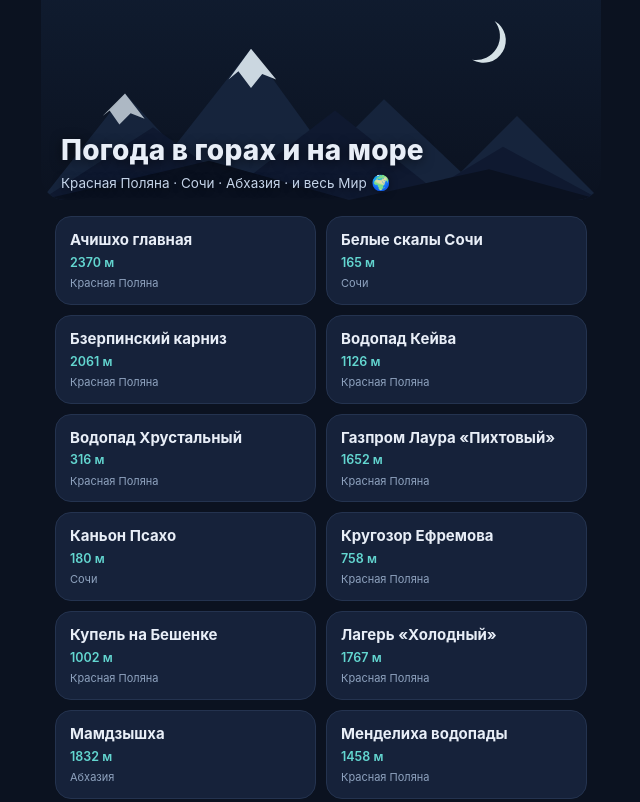
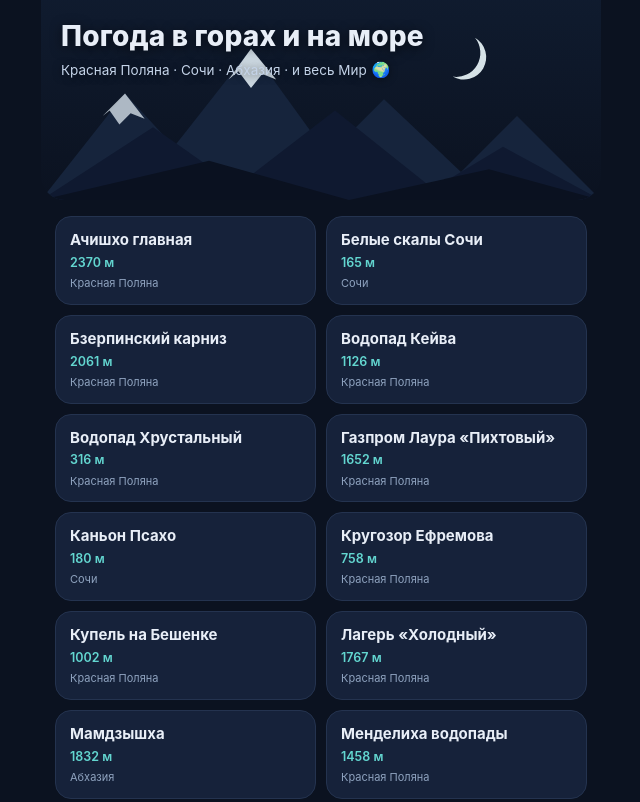
Before and after one commit to happymanalexey-coder/kp-weather, a website: page index.html in a window 1280 px wide. Shown: the top 802 px of the page, without its empty margins (319-959 px from the left). Drawn offline with Linux system fonts and the light colour scheme.

Commit message:
Суммы 0/100/500; заголовок наверху; луна ниже-левее; автосролл только при выборе суммы

```diff
--- a/app.js
+++ b/app.js
@@ -35,8 +35,6 @@ const MF_MAP = {
         Telegram.WebApp.ready();
         Telegram.WebApp.expand();
         applyTgColors();
-        // клавиатура в мини-аппе меняет viewport — держим кнопку подписки видимой
-        if (Telegram.WebApp.onEvent) Telegram.WebApp.onEvent("viewportChanged", scrollDonateBtn);
       }
     } catch (e) {}
   };
@@ -529,8 +527,8 @@ function donateHtml() {
     <div class="donate-panel pulse">
       <div class="dp-title">Поддержать проект — любая сумма от 0 ₽/мес</div>
       <div class="dp-amounts">
-        ${[0, 10, 20, 30, 50, 100].map(a => `<button class="dp-amt" data-amt="${a}" onclick="donatePick(this)">${a} ₽</button>`).join("")}
-        <input class="dp-custom" placeholder="своя сумма" inputmode="numeric" oninput="donateCustom(this)" onfocus="scrollDonateBtn()">
+        ${[0, 100, 500].map(a => `<button class="dp-amt" data-amt="${a}" onclick="donatePick(this)">${a} ₽</button>`).join("")}
+        <input class="dp-custom" placeholder="своя сумма" inputmode="numeric" oninput="donateCustom(this)">
       </div>
       <button class="dp-go" onclick="donateGo()">Оформить подписку</button>
     </div>`;
@@ -548,26 +546,9 @@ function renderPanels() {
   dpAmount = null;
 }
 
-/* Кнопка «Оформить подписку» всегда должна быть видна.
-   ВАЖНО: viewportChanged срабатывает и при смене темы — поэтому без явного
-   force скроллим только когда открыта клавиатура (фокус в поле суммы). */
-function scrollDonateBtn(force) {
-  if (!force) {
-    const ae = document.activeElement;
-    if (!ae || !ae.classList || !ae.classList.contains("dp-custom")) return;
-  }
-  setTimeout(() => {
-    const btns = [...document.querySelectorAll(".donate-panel .dp-go")].filter(b => b.offsetParent);
-    const btn = btns[btns.length - 1];
-    if (btn) btn.scrollIntoView({ behavior: "smooth", block: "end" });
-  }, 120);
-}
-// браузерный фолбэк: клавиатура уменьшает visualViewport
-if (window.visualViewport) {
-  window.visualViewport.addEventListener("resize", () => {
-    if (window.visualViewport.height < window.innerHeight * 0.85) scrollDonateBtn();
-  });
-}
+/* Скролл к кнопке «Оформить подписку» — только по явному выбору суммы
+   (см. donatePick). Никаких автосроллов по viewport/фокусу: иначе
+   приложение «тянет» к подписке и не даёт смотреть контент. */
 
 function donatePick(btn) {
   const panel = btn.closest(".donate-panel");
--- a/index.html
+++ b/index.html
@@ -24,22 +24,22 @@
         </g>
         <g id="theme-toggle" class="theme-toggle" onclick="toggleTheme()" role="button" aria-label="Переключить тему">
           <g class="moon-g">
-            <path d="M316 30 A16 16 0 0 1 316 62 A17.14 17.14 0 0 0 316 30 Z" fill="#e8f4f8" opacity="0.92" transform="rotate(30 316 46)"/>
+            <path d="M302 42 A16 16 0 0 1 302 74 A17.14 17.14 0 0 0 302 42 Z" fill="#e8f4f8" opacity="0.92" transform="rotate(30 302 58)"/>
           </g>
           <g class="sun-g">
-            <circle cx="316" cy="46" r="10" fill="#ffd166"/>
+            <circle cx="302" cy="58" r="10" fill="#ffd166"/>
             <g stroke="#ffd166" stroke-width="2.2" stroke-linecap="round">
-              <line x1="329" y1="46" x2="333.5" y2="46"/>
-              <line x1="325.2" y1="55.2" x2="328.4" y2="58.4"/>
-              <line x1="316" y1="59" x2="316" y2="63.5"/>
-              <line x1="306.8" y1="55.2" x2="303.6" y2="58.4"/>
-              <line x1="303" y1="46" x2="298.5" y2="46"/>
-              <line x1="306.8" y1="36.8" x2="303.6" y2="33.6"/>
-              <line x1="316" y1="33" x2="316" y2="28.5"/>
-              <line x1="325.2" y1="36.8" x2="328.4" y2="33.6"/>
+              <line x1="315" y1="58" x2="319.5" y2="58"/>
+              <line x1="311.2" y1="67.2" x2="314.4" y2="70.4"/>
+              <line x1="302" y1="71" x2="302" y2="75.5"/>
+              <line x1="292.8" y1="67.2" x2="289.6" y2="70.4"/>
+              <line x1="289" y1="58" x2="284.5" y2="58"/>
+              <line x1="292.8" y1="48.8" x2="289.6" y2="45.6"/>
+              <line x1="302" y1="45" x2="302" y2="40.5"/>
+              <line x1="311.2" y1="48.8" x2="314.4" y2="45.6"/>
             </g>
           </g>
-          <circle cx="316" cy="46" r="26" fill="transparent"/>
+          <circle cx="302" cy="58" r="26" fill="transparent"/>
         </g>
         <path d="M0 160 L60 84 L95 122 L150 52 L205 128 L245 88 L300 140 L340 100 L400 160 Z" class="mt1"/>
         <path d="M150 52 L168 74 L158 70 L150 80 L141 68 L134 74 Z" class="snow"/>
--- a/styles.css
+++ b/styles.css
@@ -29,7 +29,7 @@ body {
 /* ---------- главный экран ---------- */
 .hero { position: relative; overflow: hidden; border-radius: 0 0 24px 24px; }
 .hero-mountains { display: block; width: 100%; height: 200px; }
-.hero-text { position: absolute; left: 20px; bottom: 6px; right: 20px; }
+.hero-text { position: absolute; left: 20px; top: 16px; right: 20px; }
 .hero-text h1 { font-size: 28px; font-weight: 800; letter-spacing: 0.2px; text-shadow: 0 2px 12px rgba(0,0,0,.6); }
 .hero-text p { color: #c4d3e8; font-size: 13.5px; margin-top: 4px; text-shadow: 0 1px 8px rgba(0,0,0,.6); }
 
--- a/web/styles.css
+++ b/web/styles.css
@@ -29,7 +29,7 @@ body {
 /* ---------- главный экран ---------- */
 .hero { position: relative; overflow: hidden; border-radius: 0 0 24px 24px; }
 .hero-mountains { display: block; width: 100%; height: 200px; }
-.hero-text { position: absolute; left: 20px; bottom: 6px; right: 20px; }
+.hero-text { position: absolute; left: 20px; top: 16px; right: 20px; }
 .hero-text h1 { font-size: 28px; font-weight: 800; letter-spacing: 0.2px; text-shadow: 0 2px 12px rgba(0,0,0,.6); }
 .hero-text p { color: #c4d3e8; font-size: 13.5px; margin-top: 4px; text-shadow: 0 1px 8px rgba(0,0,0,.6); }
 
```
Also changed, not shown: web/app.js (+5 -24 lines), web/index.html (+11 -11 lines).
